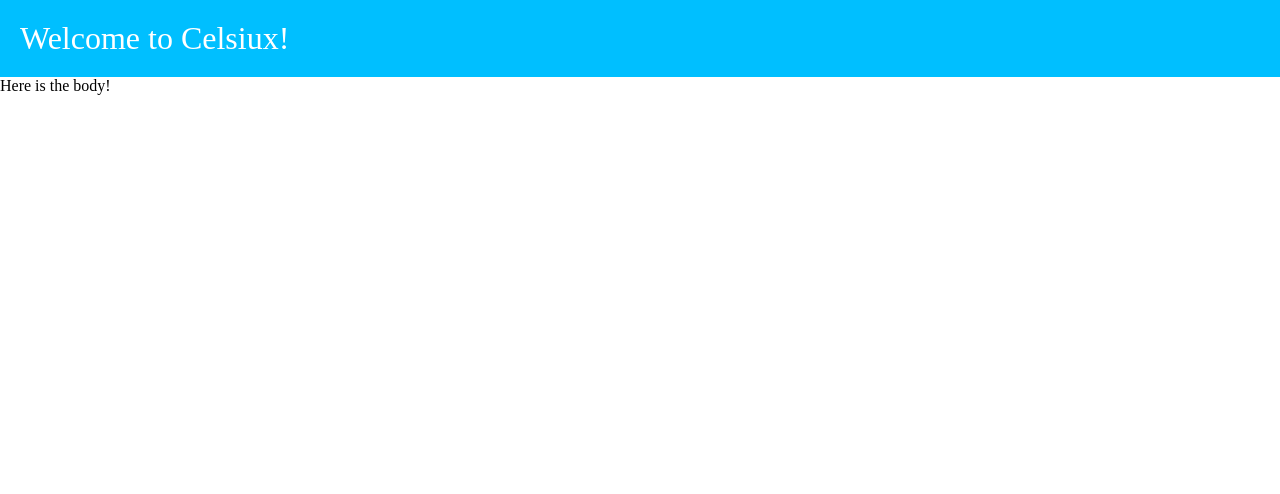
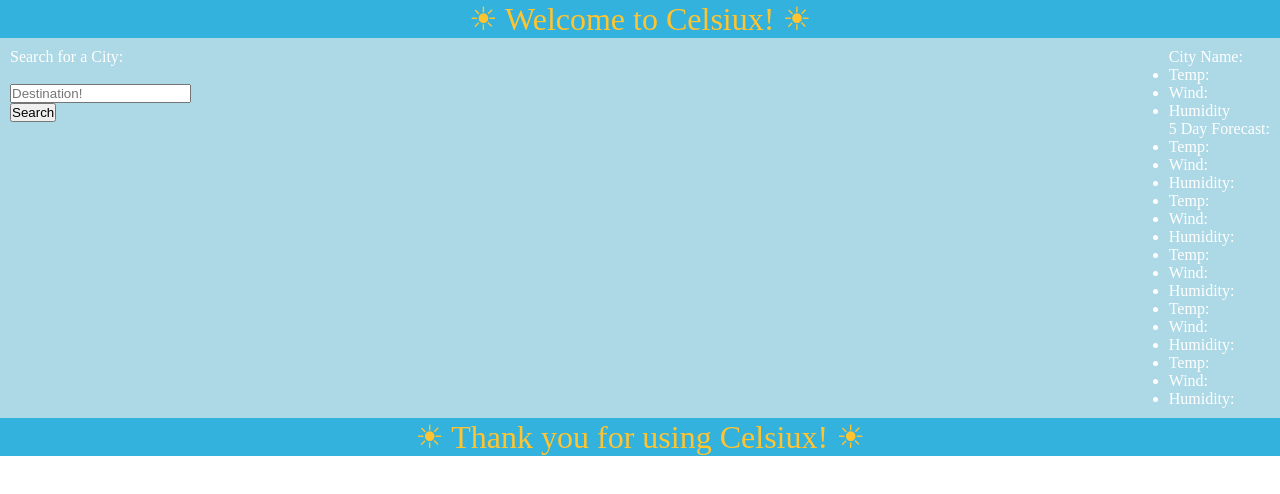
Before and after one commit to VPVelthuizen/Celsiux, a plain HTML site: page index.html in a window 1280 px wide. Drawn offline with Linux system fonts and the light colour scheme.

Commit message:
Added in core html as well as some more css

```diff
--- a/assets/css/style.css
+++ b/assets/css/style.css
@@ -1,14 +1,27 @@
-*{
+* {
     margin: 0px;
     padding: 0px;
 }
 
-header {
+header,
+footer {
     width: auto;
     display: flex;
-    background-color: deepskyblue;
+    background-color: rgb(50, 178, 221);
+    color: rgb(255, 196, 48);
+    justify-content: center;
+    font-size: 32px;
+}
+
+#core {
+    width: auto;
+    display: flex;
+    background-color: lightblue;
     color: white;
     justify-content: space-between;
-    padding:20px;
-    font-size:32px;
+    padding: 10px;
 }
+
+#results {
+    float: right
+}
--- a/index.html
+++ b/index.html
@@ -1,17 +1,83 @@
 <!DOCTYPE html>
 <html lang="en">
+
 <head>
     <meta charset="UTF-8">
     <meta name="viewport" content="width=device-width, initial-scale=1.0">
     <link rel="stylesheet" href="./assets/css/style.css">
     <title>Celsiux</title>
 </head>
+
 <body>
     <header>
-        Welcome to Celsiux!
+        &#x2600 Welcome to Celsiux! &#x2600
     </header>
-    <body>
-        Here is the body!
-    </body>
+
+    <core id="core">
+        <sidebar>
+            <search>
+                <div>
+                    Search for a City:
+                </div>
+                <br>
+                <label for="userInput"></label>
+                <input type="text" id="userInput" name="userInput" placeholder="Destination!">
+                <br>
+                <button>
+                    Search
+                </button>
+            </search>
+            <recent id="recent">
+            </recent>
+        </sidebar>
+        <results id="results">
+            <top>
+                <div>
+                    City Name: <span id="date"></span>
+                </div>
+                <ul>
+                    <li>Temp:</li>
+                    <li>Wind:</li>
+                    <li>Humidity</li>
+                </ul>
+            </top>
+            <bottom>
+                <div>
+                    5 Day Forecast:
+                </div>
+                <cards id="5cards">
+                    <ul class="forecards">
+                        <li>Temp: <span id="date1"></span></li>
+                        <li>Wind:<span id="wind1"></span></li>
+                        <li>Humidity:<span id="hum1"></span></li>
+                    </ul>
+                    <ul class="forecards">
+                        <li>Temp: <span id="date2"></span></li>
+                        <li>Wind:<span id="wind2"></span></li>
+                        <li>Humidity:<span id="hum2"></span></li>
+                    </ul>
+                    <ul class="forecards">
+                        <li>Temp: <span id="date3"></span></li>
+                        <li>Wind:<span id="wind3"></span></li>
+                        <li>Humidity:<span id="hum3"></span></li>
+                    </ul>
+                    <ul class="forecards">
+                        <li>Temp: <span id="date4"></span></li>
+                        <li>Wind:<span id="wind4"></span></li>
+                        <li>Humidity:<span id="hum4"></span></li>
+                    </ul>
+                    <ul class="forecards">
+                        <li>Temp: <span id="date5"></span></li>
+                        <li>Wind:<span id="wind5"></span></li>
+                        <li>Humidity:<span id="hum5"></span></li>
+                    </ul>
+                </cards>
+            </bottom>
+        </results>
+    </core>
+    <footer>
+        &#x2600 Thank you for using Celsiux! &#x2600
+    </footer>
 </body>
+
 </html>
```
